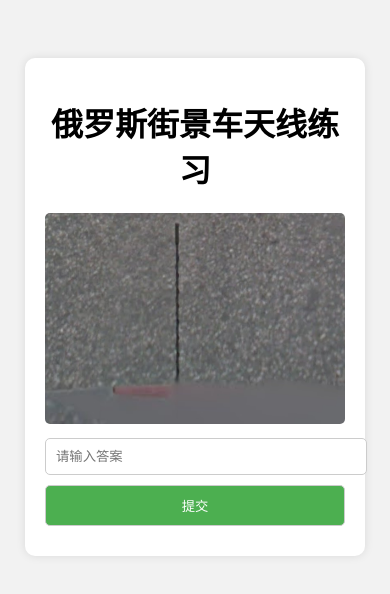
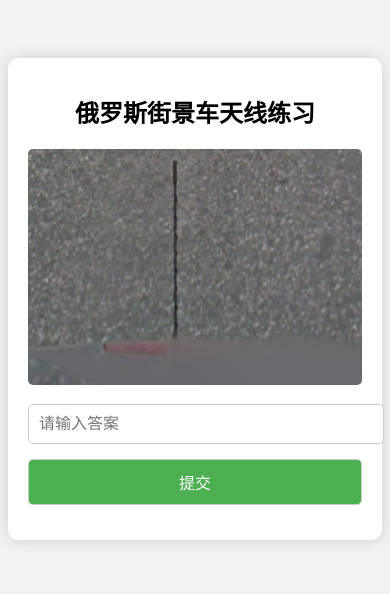
Before and after one commit to garywanggali/russia_pracitce, a plain HTML site: page index.html in a window 390 px wide. Drawn offline with Linux system fonts and the light colour scheme; files whose address does not match are found by name.

Commit message:
增大整体

```diff
--- a/style.css
+++ b/style.css
@@ -8,22 +8,31 @@ body {
 
 .container {
   background: white;
-  padding: 20px;
+  padding: 30px;
   border-radius: 10px;
   text-align: center;
-  width: 300px;
-  box-shadow: 0 0 10px rgba(0,0,0,0.1);
+  width: 90%;             /* 手机上自适应屏幕 */
+  max-width: 600px;       /* 电脑上最大 600px */
+  box-shadow: 0 0 15px rgba(0,0,0,0.15);
+  font-size: 1.2rem;
+}
+
+h1 {
+  font-size: 2rem;
+  margin-bottom: 20px;
 }
 
 .question img {
   max-width: 100%;
+  width: 100%;            /* 根据容器宽度自适应 */
   border-radius: 5px;
 }
 
 input, button {
-  padding: 10px;
-  margin-top: 10px;
+  padding: 12px;
+  margin-top: 15px;
   width: 100%;
+  font-size: 1.1rem;
   border-radius: 5px;
   border: 1px solid #ccc;
 }
@@ -38,7 +47,25 @@ button:hover {
   background-color: #45a049;
 }
 
-#feedback {
-  margin-top: 10px;
+#feedback, #score {
+  margin-top: 15px;
   font-weight: bold;
+  font-size: 1.2rem;
 }
+
+/* 可选：屏幕更小的时候再调小字体 */
+@media (max-width: 400px) {
+  .container {
+    padding: 20px;
+    font-size: 1rem;
+  }
+
+  h1 {
+    font-size: 1.5rem;
+  }
+
+  input, button {
+    padding: 10px;
+    font-size: 1rem;
+  }
+}
```
